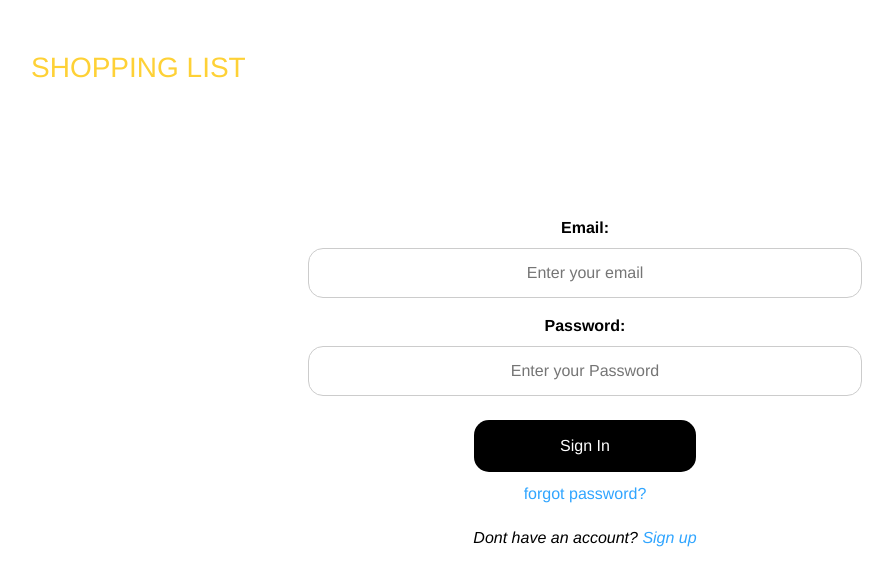
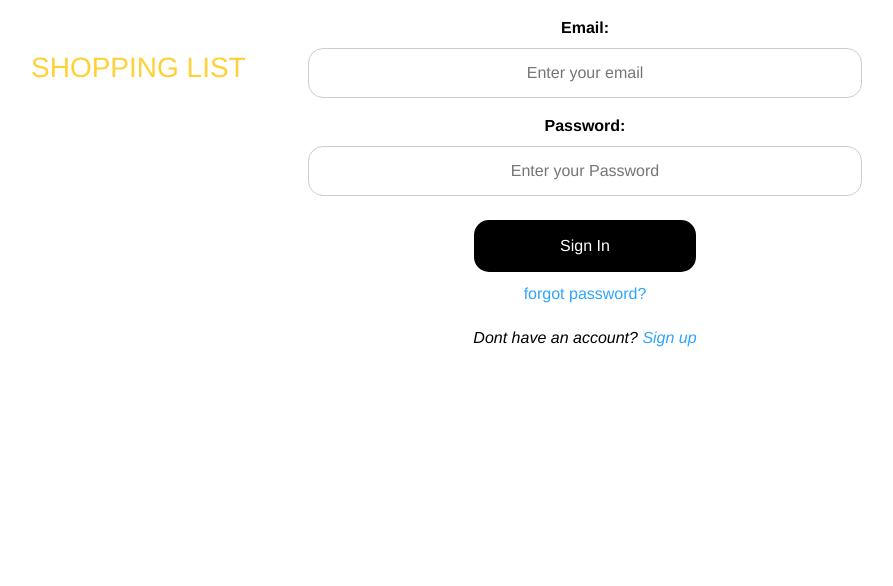
Before and after one commit to JoyyToo/Shopping-List, a Flask app: page /login in a window 1280 px wide. Shown: the top 586 px of the page, without its empty margins (55-948 px from the left). Run offline with Flask 2, Linux system fonts and the light colour scheme; some libraries are stand-ins or nearby versions.

Commit message:
[chore]Add updated css file

```diff
--- a/shoppflask/static/css/slist.css
+++ b/shoppflask/static/css/slist.css
@@ -43,14 +43,6 @@ body{
  img::-moz-selection{
  	background:0 0
  }
- #myform {
-    width: 100%;
-    text-align: center;
-    margin: 200px
-    auto 0 auto;
-
-}
-
 
 .title {
     margin-top: 70px;
```
